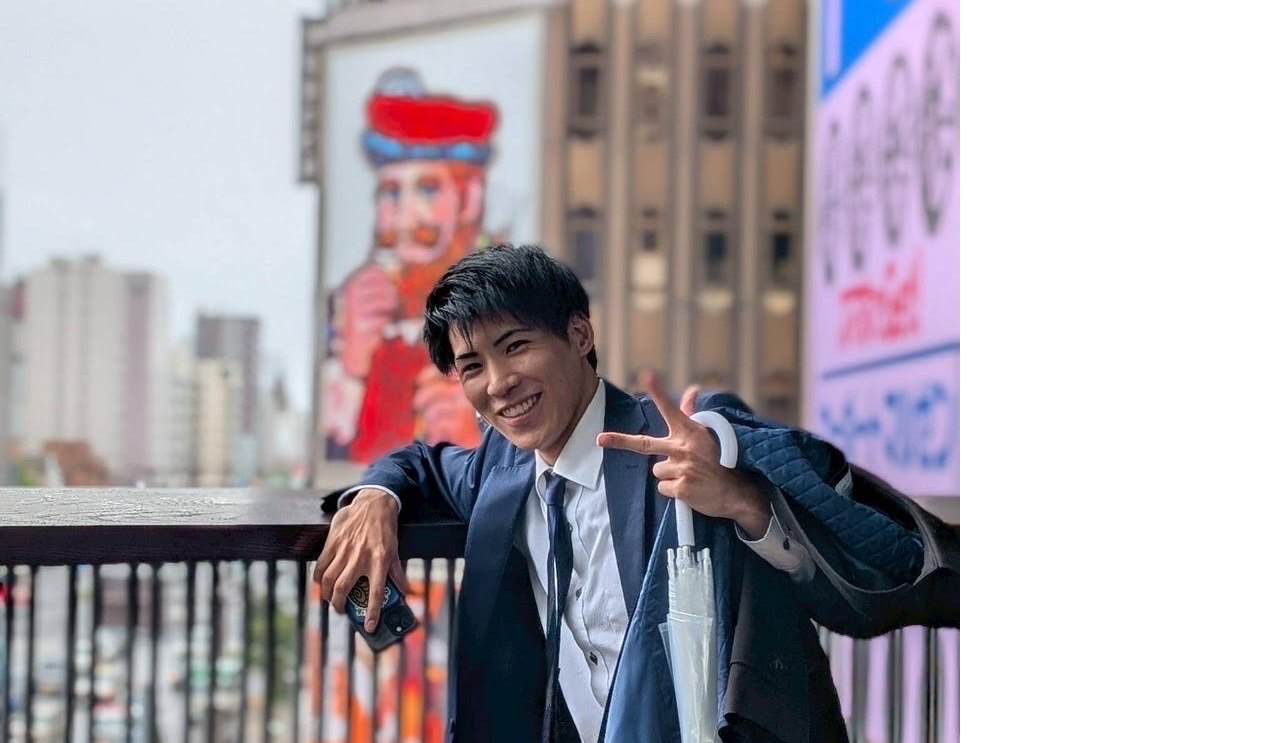
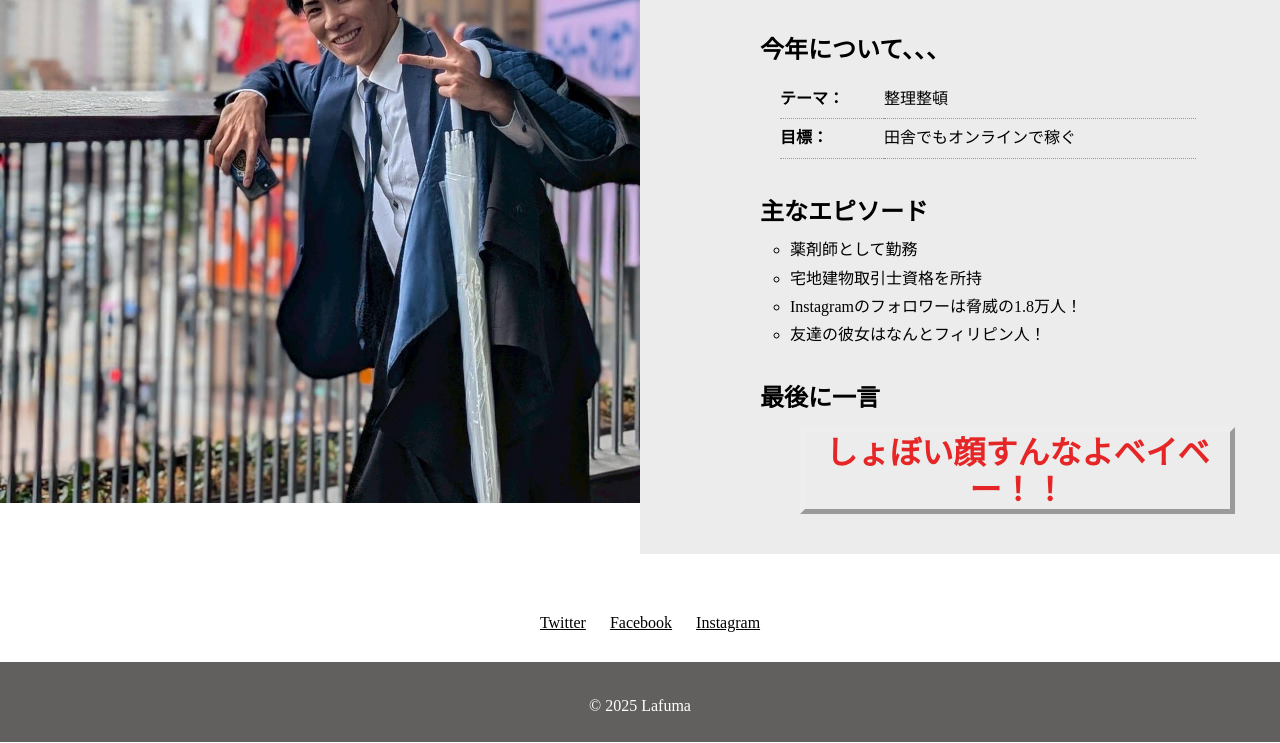
Before and after one commit to YukiYamada1031/sawashi, a plain HTML site: page index.html in a window 1280 px wide. Shown: the part 497-1240 px from the top of the page. Drawn offline with Linux system fonts and the light colour scheme; some packages are replaced by stand-ins of ours.

Commit message:
complete

```diff
--- a/index.html
+++ b/index.html
@@ -23,9 +23,9 @@
         <p>1996年9月2日(28歳)</p>
         <p>北海道苫小牧市出身</p>
 
-        <div class="intruduction">
+        <div class="introduction">
           <p>不要な薬を減らし、</p>
-          <p>自分らしく挑戦しながら幸せに生きるをテーマに発信</p>
+          <p>自分らしく挑戦しながら幸せに生きるをテーマに発信！</p>
           <p>これからは田舎暮らしを発信中！</p>
           <p>楽しみながら生活していきます。</p>
         </div>
@@ -56,10 +56,10 @@
         <div class="content3">
           <h2 class="section-title">主なエピソード</h2>
           <ul>
-            <li>大学時代に<span>よさこい</span>経験あり</li>
+            <li>薬剤師として勤務</li>
             <li>宅地建物取引士資格を所持</li>
-            <li>Instagramのフォロワーは脅威の<span>1.8万人！</span></li>
-            <li>友達の彼女はフィリピン人</li>
+            <li>Instagramのフォロワーは脅威の1.8万人！</li>
+            <li>友達の彼女はなんとフィリピン人！</li>
           </ul>
         </div>
 
@@ -68,6 +68,12 @@
           <p>しょぼい顔すんなよベイベー！！</p>
         </div>
       </div>
+    </div>
+
+    <div class="sns">
+      <a href="instagram.com/sawashi_base">Twitter</a>
+      <a href="instagram.com/sawashi_base">Facebook</a>
+      <a href="instagram.com/sawashi_base">Instagram</a>
     </div>
   </div>
 
--- a/style.css
+++ b/style.css
@@ -12,3 +12,109 @@ html {
 img {
   max-width: 100%;
 }
+
+.section-title {
+  font-size: x-large;
+  font-weight: 600;
+  margin: 15px 0;
+}
+
+dl {
+  display: flex;
+  flex-wrap: wrap;
+}
+
+dt {
+  width: 20%;
+  margin-left: 20px;
+  padding: 10px 0;
+  border-bottom: dotted 1px #9a9595;
+}
+
+dd {
+  width: 60%;
+  padding: 10px 0;
+  padding-right: 30px;
+  border-bottom: dotted 1px #9a9595;
+}
+
+#main .flex {
+  display: flex;
+  margin-bottom: 60px;
+}
+
+.flex .mainvisual {
+  width: 50%;
+}
+
+.flex .mainvisual img {
+  width: 100%;
+  object-fit: cover;
+  height: 1000px;
+}
+
+.flex .profile {
+  background-color: #ececec;
+  padding-top: 60px;
+  padding-left: 120px;
+  width: 50%;
+}
+
+.profile .name {
+  font-size: xx-large;
+  font-weight: 900;
+  margin-bottom: 10px;
+}
+
+.profile p {
+  padding-top: 3px;
+}
+
+.profile .introduction {
+  margin: 40px 0;
+}
+
+.profile .content1,
+.content2,
+.content3,
+.content4 {
+  margin-bottom: 40px;
+}
+
+.content3 ul {
+  margin-left: 30px;
+}
+
+.content3 li {
+  list-style: circle;
+  margin-bottom: 10px;
+}
+
+.content4 p {
+  color: #e62626;
+  font-weight: 800;
+  font-size: xx-large;
+  margin-left: 40px;
+  margin-right: 45px;
+  border: outset 5px;
+  text-align: center;
+}
+
+
+.sns {
+  text-align: center;
+  margin: 30px 0;
+}
+
+.sns a {
+  text-decoration: underline;
+  margin-left: 20px;
+}
+
+#footer {
+  text-align: center;
+  height: 80px;
+  padding: 35px 0;
+  color: white;
+  background-color: #625f5f;
+}
```
